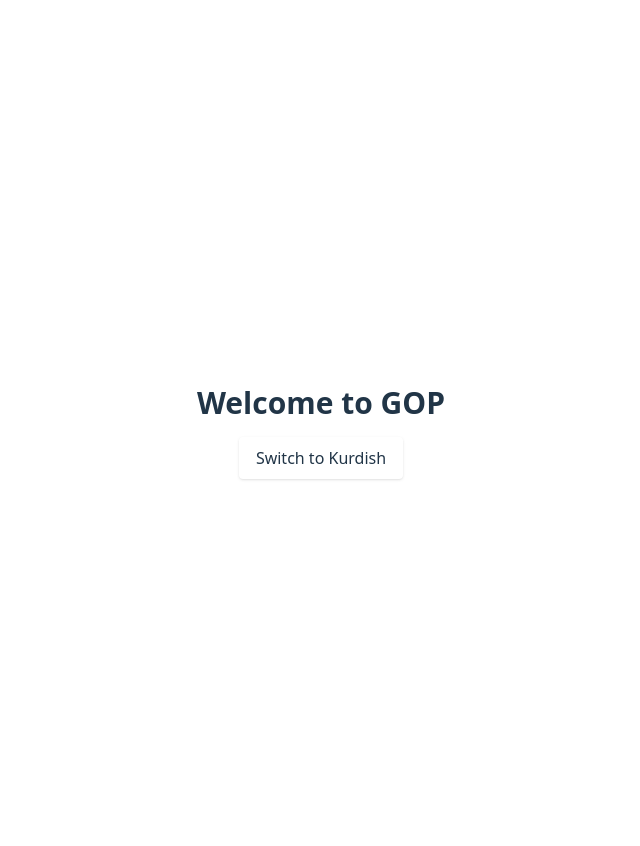
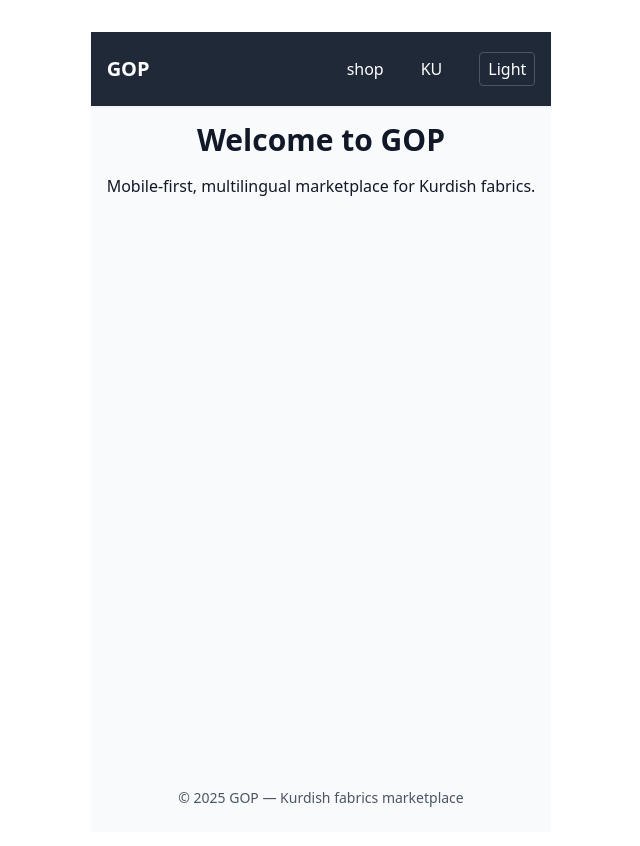
Before and after one commit to Diako999/gop-frontend, a React (Vite) app: page / in a window 1280 px wide. Shown: the top 846 px of the page, without its empty margins (319-959 px from the left). Built offline with nearby package versions, Linux system fonts and the light colour scheme.

Commit message:
initializing tailwind and header footer content components also zustand

```diff
--- a/src/App.tsx
+++ b/src/App.tsx
@@ -1,28 +1,15 @@
-import { useState, useEffect } from 'react'
-import { useAppStore } from "./store/useAppStore"
-import { useTranslation } from "react-i18next"
-import reactLogo from './assets/react.svg'
-import viteLogo from '/vite.svg'
+import Header from './components/Header'
+import MainContent from './components/MainContent'
+import Footer from './components/Footer'
 import './App.css'
 import './index.css'
 
 function App() {
-  const { language, toggleLanguage } = useAppStore()
-  const { t, i18n } = useTranslation()
-
-  useEffect(() => {
-    i18n.changeLanguage(language)
-  }, [language, i18n])
-
   return (
-    <div className="min-h-screen flex flex-col items-center justify-center">
-      <h1 className="text-3xl font-bold mb-4">{t("welcome")}</h1>
-      <button
-        onClick={toggleLanguage}
-        className="px-4 py-2 border rounded bg-gray shadow"
-      >
-        Switch to {language === "en" ? "Kurdish" : "English"}
-      </button>
+    <div className="min-h-screen flex flex-col bg-gray-50 text-gray-900">
+      <Header />
+      <MainContent />
+      <Footer />
     </div>
   );
 }
--- /dev/null
+++ b/src/components/Footer.tsx
@@ -0,0 +1,7 @@
+export default function Footer() {
+  return (
+    <footer className="mt-auto py-6 text-sm text-center text-gray-600">
+      © {new Date().getFullYear()} GOP — Kurdish fabrics marketplace
+    </footer>
+  )
+}
--- /dev/null
+++ b/src/components/Header.tsx
@@ -0,0 +1,44 @@
+import { useEffect } from "react"
+import { useAppStore } from "../store/useAppStore"
+import { useTranslation } from "react-i18next"
+
+function Header() {
+    const { language, toggleLanguage } = useAppStore()
+    const {theme, toggleTheme} = useAppStore()
+    const { t, i18n } = useTranslation()
+
+    useEffect(()=>{
+        i18n.changeLanguage(language)
+    },[language])
+  return (
+    <div className={`${theme === 'light' ? 'bg-white text-gray-900' : 'bg-gray-800 text-white'}`}>
+
+    <header className="p-4 shadow-sm  sticky top-0 z-20 ">
+      <div className={`max-w-5xl mx-auto flex items-center justify-between `}>
+        <h1 className="font-bold text-xl">GOP</h1>
+
+        <nav className="flex gap-4 items-center ">
+          <span className="hover:underline cursor-pointer">
+            {t("shop")}
+          </span>
+
+          <button
+            onClick={toggleLanguage}
+            className="ml-2 px-3 py-2 border rounded"
+          >
+            {language === "en" ? "KU" : "EN"}
+          </button>
+           <button
+                onClick={toggleTheme}
+                className={`ml-2 px-2 py-1 border rounded ${theme === 'light' ? 'bg-white text-gray-900 hover:bg-gray-50 border-gray-300' : 'bg-gray-800 text-white hover:bg-gray-700 border-gray-600'}`}
+                >
+                {theme === "light" ? "Dark" : "Light"}
+           </button>
+        </nav>
+      </div>
+    </header>
+    </div>
+  )
+}
+
+export default Header
--- /dev/null
+++ b/src/components/MainContent.tsx
@@ -0,0 +1,15 @@
+import { useTranslation } from "react-i18next"
+
+export default function MainContent() {
+  const { t } = useTranslation()
+
+  return (
+    <main className="max-w-5xl mx-auto p-4 flex flex-col items-center justify-center">
+      <h1 className="text-3xl font-bold mb-4">{t("welcome")}</h1>
+
+      <p className="mb-6 text-center">
+        Mobile-first, multilingual marketplace for Kurdish fabrics.
+      </p>
+    </main>
+  )
+}
--- /dev/null
+++ b/src/store/useAppStore.ts
@@ -0,0 +1,23 @@
+import { create } from "zustand"
+
+interface AppState {
+  language:"en"|"ku",
+  theme : "dark" | "light",
+  toggleLanguage: () => void,
+  toggleTheme : () => void
+}
+
+export const useAppStore = create<AppState>((set)=>({
+  language: "en" ,
+  theme : 'dark',
+  toggleLanguage : ()=>
+    set((state) => ({
+    language : state.language === 'en' ? 'ku' : 'en'
+  })),
+  toggleTheme : ()=>
+    set((state)=>({
+      theme : state.theme === 'dark' ? 'light' : 'dark'
+    }))
+
+
+}))
--- a/src/store/useAppStore.tsx
+++ /dev/null
@@ -1,8 +0,0 @@
-import { create } from "zustand"
-
-export const useAppStore = create((set) => ({
-  language: "en",
-  toggleLanguage: () => set((state) => ({
-    language: state.language === "en" ? "ku" : "en"
-  })),
-}))
```
Also changed, not shown: package.json (+8 -0 lines), 2 other files (tests, documents, lock files or other folders).
